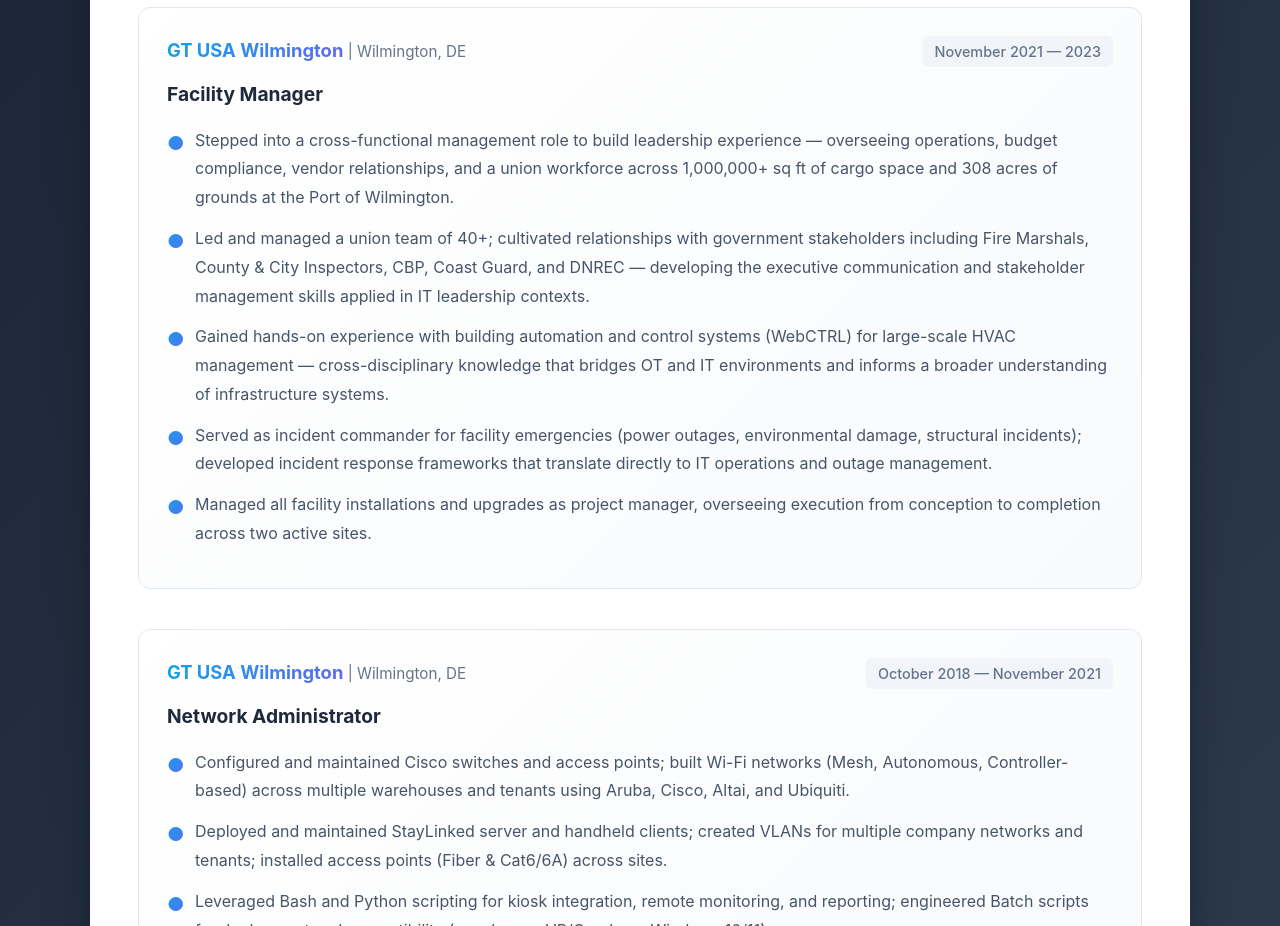
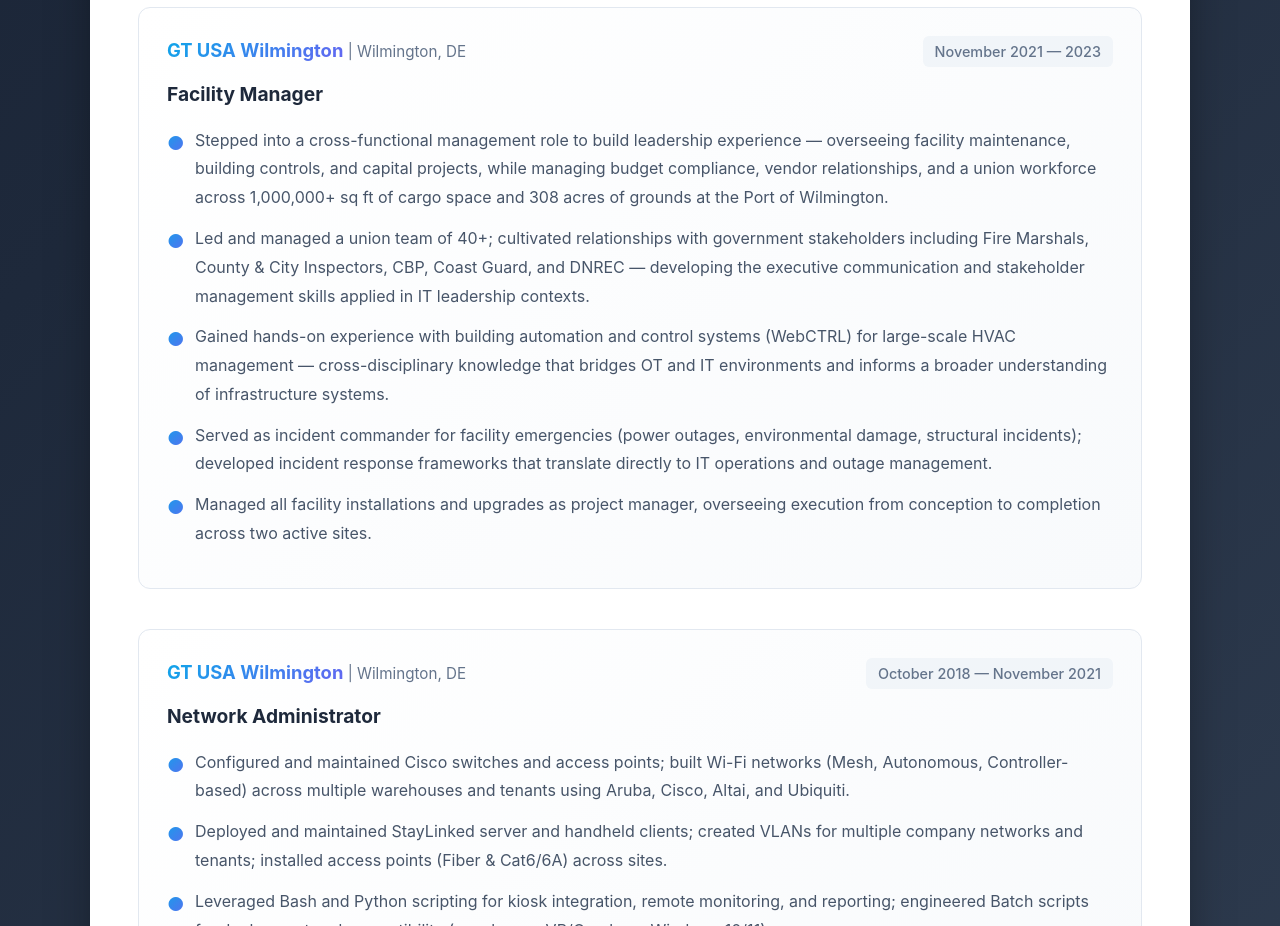
Before and after one commit to Troodon7/Alexander_Kane, a React (Vite) app in the folder resume/: page / in a window 1280 px wide. Shown: the part 2500-3426 px from the top of the page. Built offline with nearby package versions, Linux system fonts and the light colour scheme.

Commit message:
Clarify Facility Manager scope — facility maintenance and building controls, not operations

```diff
--- a/resume/src/App.jsx
+++ b/resume/src/App.jsx
@@ -59,7 +59,7 @@
       title: "Facility Manager",
       date: "November 2021 — 2023",
       responsibilities: [
-        { text: "Stepped into a cross-functional management role to build leadership experience — overseeing operations, budget compliance, vendor relationships, and a union workforce across 1,000,000+ sq ft of cargo space and 308 acres of grounds at the Port of Wilmington.", highlight: false },
+        { text: "Stepped into a cross-functional management role to build leadership experience — overseeing facility maintenance, building controls, and capital projects, while managing budget compliance, vendor relationships, and a union workforce across 1,000,000+ sq ft of cargo space and 308 acres of grounds at the Port of Wilmington.", highlight: false },
         { text: "Led and managed a union team of 40+; cultivated relationships with government stakeholders including Fire Marshals, County & City Inspectors, CBP, Coast Guard, and DNREC — developing the executive communication and stakeholder management skills applied in IT leadership contexts.", highlight: false },
         { text: "Gained hands-on experience with building automation and control systems (WebCTRL) for large-scale HVAC management — cross-disciplinary knowledge that bridges OT and IT environments and informs a broader understanding of infrastructure systems.", highlight: false },
         { text: "Served as incident commander for facility emergencies (power outages, environmental damage, structural incidents); developed incident response frameworks that translate directly to IT operations and outage management.", highlight: false },
```
Also changed, not shown: 2 other files (tests, documents, lock files or other folders).
